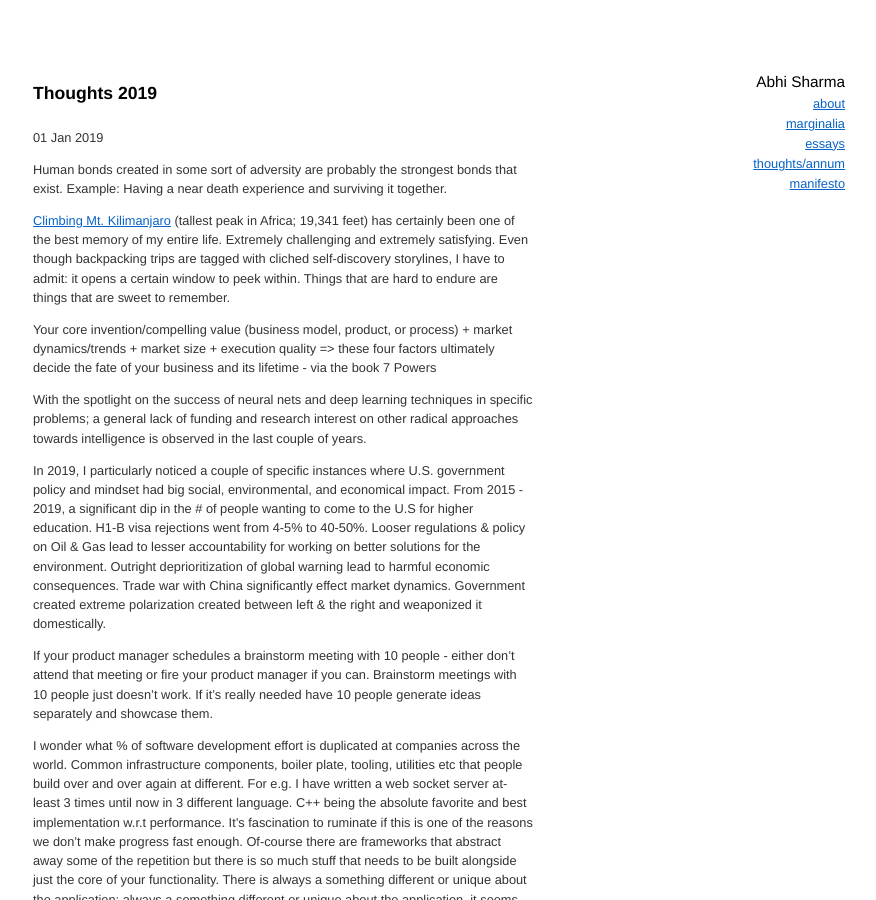
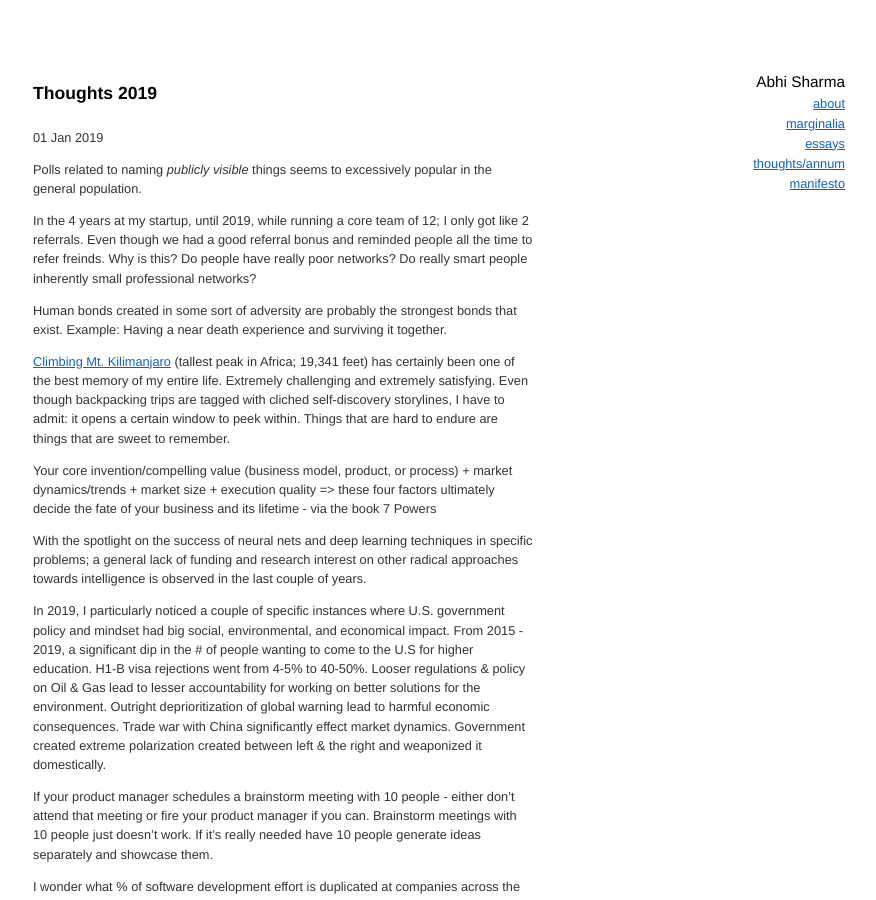
Before and after one commit to abhisharmab/abhisharmab.github.io, a Jekyll site: the page built from thoughts/_posts/2019-01-01-thoughts-in-2019.md, in a window 1280 px wide and 900 px high. Shown: the whole window, without its empty margins (191-1067 px from the left). Built offline with Jekyll 4.4.1, drawn with Linux system fonts in a browser that asks for light colours.

Commit message:
more thoughts

```diff
--- a/thoughts/_posts/2019-01-01-thoughts-in-2019.md
+++ b/thoughts/_posts/2019-01-01-thoughts-in-2019.md
@@ -5,6 +5,10 @@ category: thoughts
 date: 2019-01-01
 abstract: Collage of powerful thoughts and notes
 ---
+
+Polls related to naming _publicly visible_ things seems to excessively popular in the general population.
+
+In the 4 years at my startup, until 2019, while running a core team of 12; I only got like 2 referrals. Even though we had a good referral bonus and reminded people all the time to refer freinds. Why is this? Do people have really poor networks? Do really smart people inherently small professional networks?
 
 Human bonds created in some sort of adversity are probably the strongest bonds that exist. Example: Having a near death experience and surviving it together.
 
```
